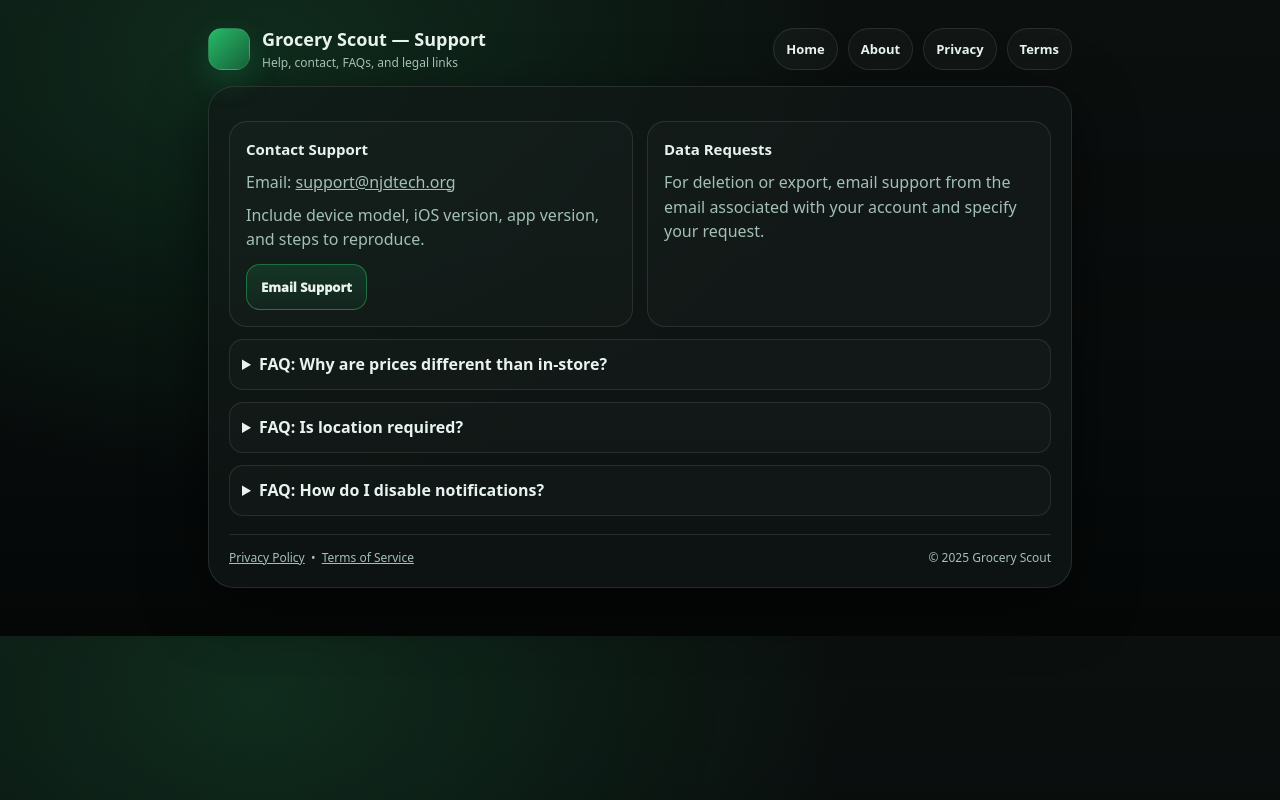
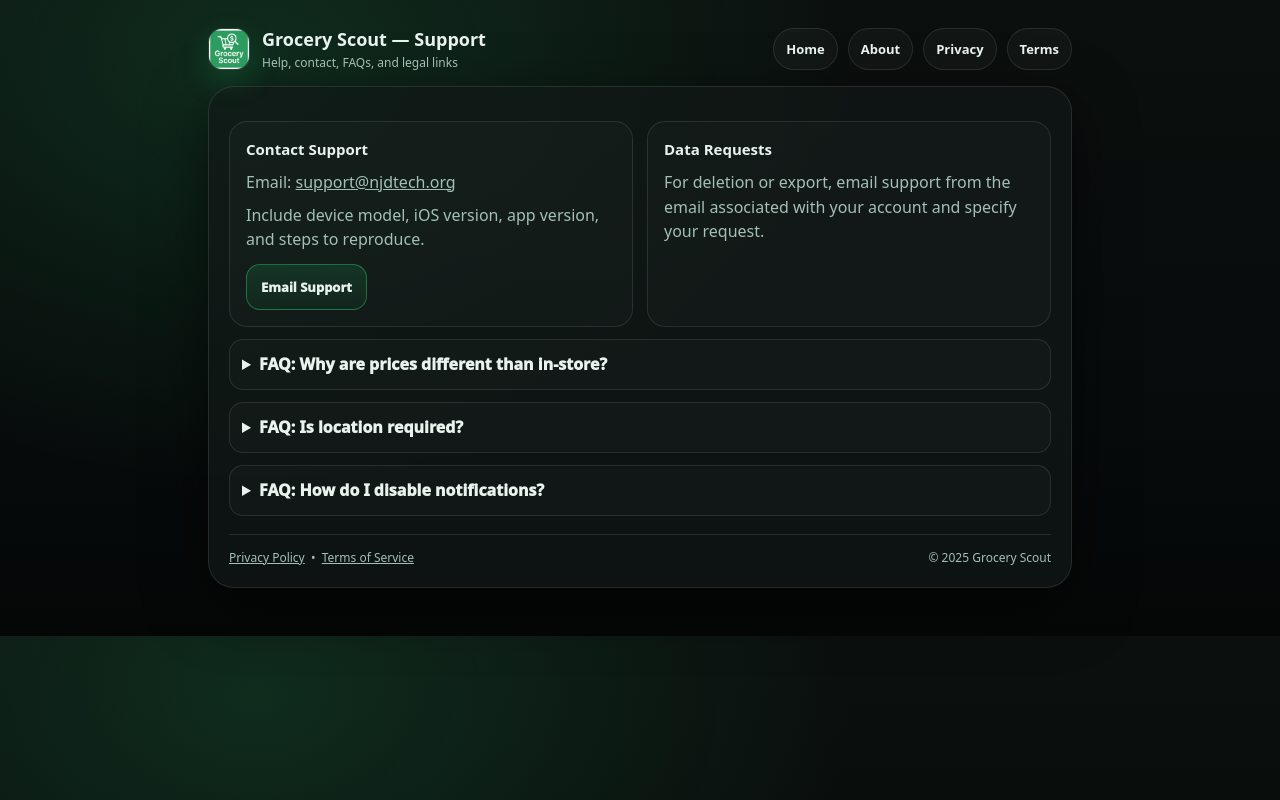
Before and after one commit to ndesplaines/ndesplaines.github.io, a plain HTML site: page grocery-scout/support/index.html in a window 1280 px wide. Drawn offline with Linux system fonts and the light colour scheme.

Commit message:
Refactor support page styles and logo display
Updated logo display and adjusted CSS styles for better appearance.

```diff
--- a/grocery-scout/support/index.html
+++ b/grocery-scout/support/index.html
@@ -4,13 +4,19 @@
   <meta charset="utf-8" />
   <meta name="viewport" content="width=device-width,initial-scale=1" />
   <meta name="color-scheme" content="dark" />
+
   <title>Grocery Scout — Support</title>
   <meta name="description" content="Grocery Scout support page: contact, FAQs, and legal links." />
+
+  <!-- Logo / Favicon -->
+  <link rel="icon" href="../ISIMG-981388.jpg" type="image/jpeg" />
+  <link rel="apple-touch-icon" href="../ISIMG-981388.jpg" />
+
   <style>
     :root{
       --bg:#0b0f0e; --panel:rgba(17,24,23,.72);
       --text:#e8f3ee; --muted:#a3c0b4; --line:rgba(255,255,255,.10);
-      --accent:#28c76f; --radius:18px; --max:900px; --shadow:0 18px 60px rgba(0,0,0,.55);
+      --radius:18px; --max:900px; --shadow:0 18px 60px rgba(0,0,0,.55);
     }
     *{box-sizing:border-box}
     body{
@@ -26,19 +32,20 @@
     .title{display:flex; align-items:center; gap:12px; text-decoration:none; color:inherit}
     .logo{
       width:42px; height:42px; border-radius:14px;
-      background: linear-gradient(135deg, rgba(40,199,111,.92), rgba(40,199,111,.35));
-      border:1px solid rgba(255,255,255,.08);
+      object-fit:cover;
+      border:1px solid rgba(255,255,255,.10);
       box-shadow: 0 12px 30px rgba(40,199,111,.18);
+      background: rgba(255,255,255,.03);
+      flex:0 0 auto;
     }
     h1{margin:0; font-size:18px}
     .sub{margin:0; color:var(--muted); font-size:12px}
     .chiprow{display:flex; flex-wrap:wrap; gap:10px}
     .chip{
-      text-decoration:none; color:inherit; font-size:13px; font-weight:800;
+      text-decoration:none; color:inherit; font-size:13px; font-weight:900;
       padding:10px 12px; border:1px solid var(--line);
       border-radius:999px; background: rgba(255,255,255,.03);
     }
-    .chip:hover{border-color: rgba(40,199,111,.60)}
     .panel{
       border:1px solid var(--line);
       background: var(--panel);
@@ -66,7 +73,7 @@
       padding:12px 12px;
       background: rgba(255,255,255,.02);
     }
-    summary{cursor:pointer; font-weight:900}
+    summary{cursor:pointer; font-weight:950}
     details p{margin:10px 0 0; color:var(--muted)}
     .footer{
       margin-top:18px; color:var(--muted); font-size:12px;
@@ -75,11 +82,12 @@
     }
   </style>
 </head>
+
 <body>
   <div class="wrap">
     <div class="head">
       <a class="title" href="../index.html" aria-label="Back to Grocery Scout home">
-        <div class="logo" aria-hidden="true"></div>
+        <img class="logo" src="../ISIMG-981388.jpg" alt="Grocery Scout logo" />
         <div>
           <h1>Grocery Scout — Support</h1>
           <p class="sub">Help, contact, FAQs, and legal links</p>
```
